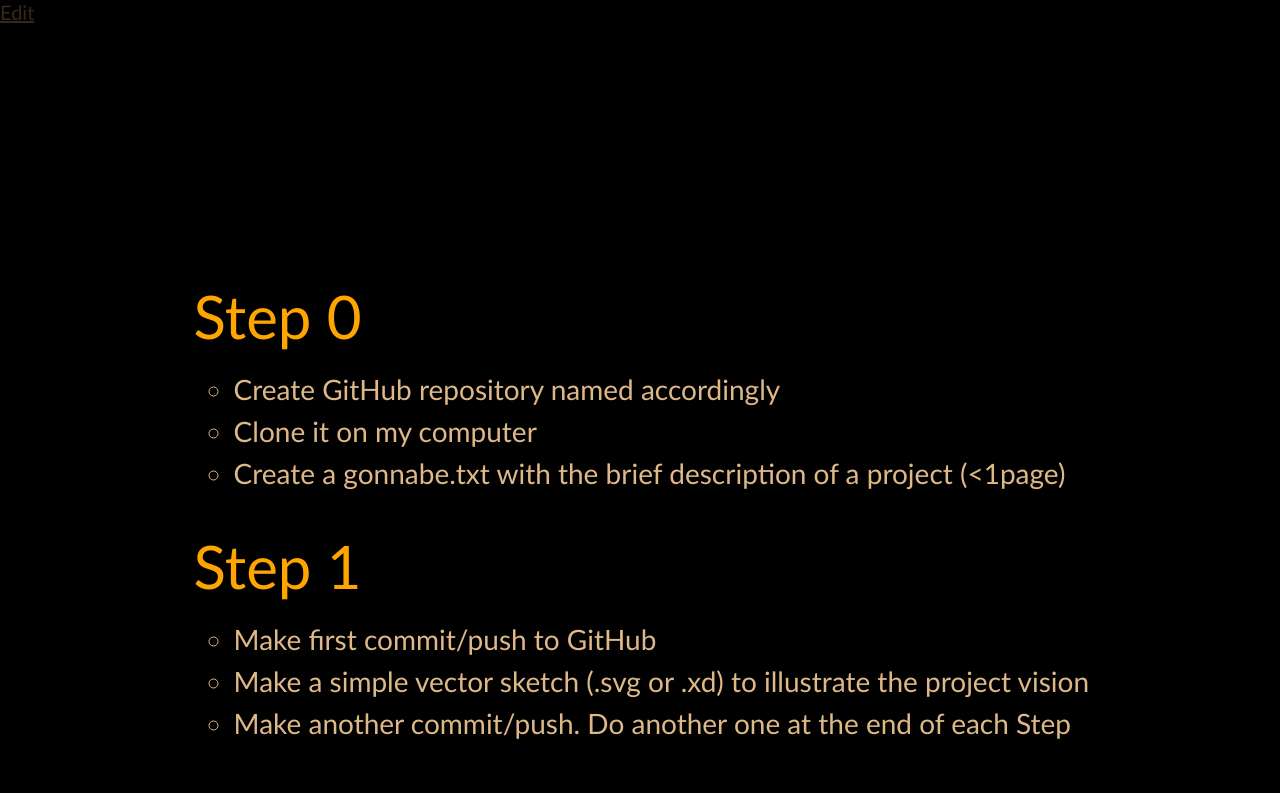
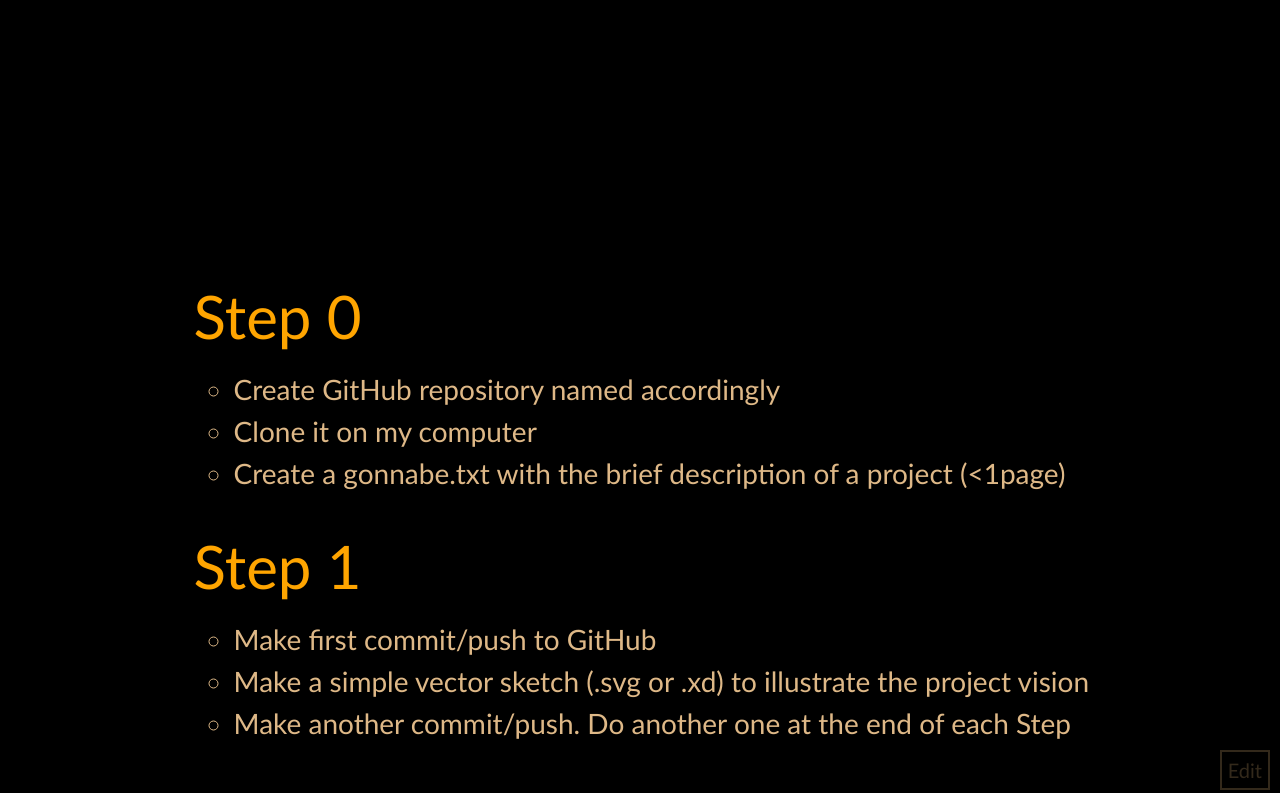
Before and after one commit to UniBreakfast/basic-web-project-lifecycle, a plain HTML site: page index.html in a window 1280 px wide. Shown: the top 793 px of the page. Drawn offline with Linux system fonts and the light colour scheme.

Commit message:
edit link moved to the end, scroll invisible

```diff
--- a/style.css
+++ b/style.css
@@ -29,7 +29,15 @@ ul.moves>li:first-child { margin-top: 1rem }
 a {
   position: fixed;
   color: #33291b;
-  top: 0;
-  left: 0;
+  bottom: .5rem;
+  right: .5rem;
+  padding: .3rem;
+  border: solid #33291b 2px;
+  text-decoration: none;
 }
 a:visited { color: #33291b }
+
+::-webkit-scrollbar {
+  width: 0px;
+  background: transparent;
+}
```
